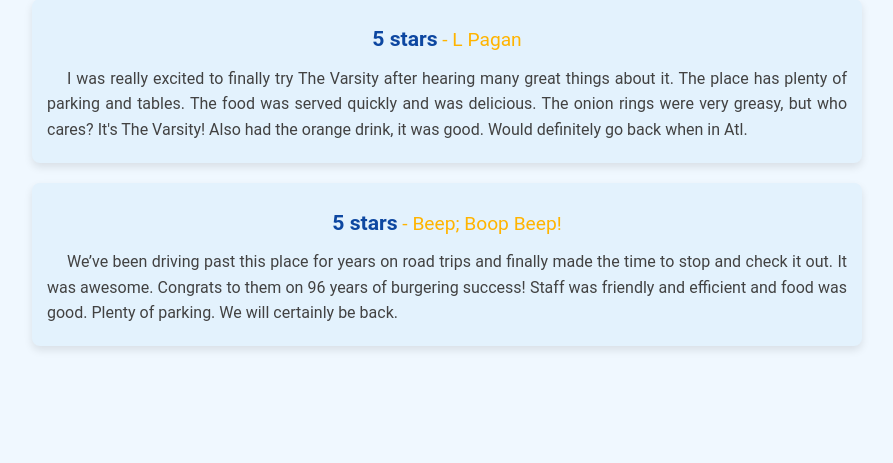
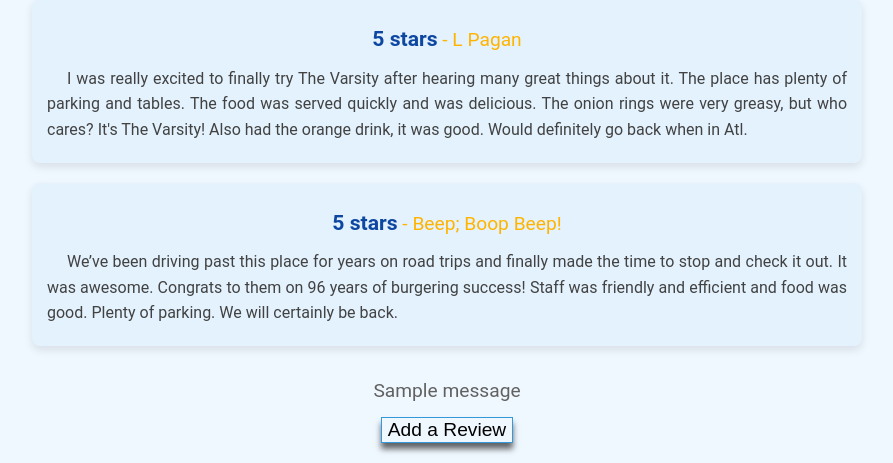
Before and after one commit to anyakhosla/Foodie, a Django app: page /foodie/115/ in a window 1280 px wide. Shown: the part 1275-1738 px from the top of the page, without its empty margins (193-1086 px from the left). Before the commit the page ends 1625 px from the top, so only its background shows below. Run offline with Django 5.2, Linux system fonts and the light colour scheme; data comes from the database, SQL or seed files in the repository; one stand-in notice (Sample message) is shown.

Commit message:
start of review functionality

```diff
--- a/foodie/templates/foodie/restaurant_detail.html
+++ b/foodie/templates/foodie/restaurant_detail.html
@@ -25,6 +25,18 @@
             color: black;
         } */
     </style>
+
+    <script>
+        function showReviewForm() {
+            let form = document.getElementById("add_review_form");
+            if (form.style.display === "none") {
+                form.style.display = "block";
+                form.scrollIntoView({ behavior: "smooth", block: "end" });
+            } else {
+                form.style.display = "none";
+            }
+        }
+    </script>
 </head>
 <body>
     <div class="navbar">
@@ -56,5 +68,34 @@
     {% empty %}
         <p>No reviews available</p>
     {% endfor %}
+
+    <div class="reviews-section">
+        {% if messages %}
+            <p>{{ messages|last }}</p>
+        {% endif %}
+
+        <button onclick="showReviewForm()">Add a Review</button>
+
+        <form action="{% url 'foodie:add_review' restaurant.id %}" method="post">
+            {% csrf_token %}
+            <div id="add_review_form" class="form-container" style="display: none;">
+                <br>
+
+                <label for="review">Write your review here:</label>
+                <br>
+                <textarea id="review" name="review" rows="4" cols="50" placeholder="Write your review here"></textarea>
+
+                <br><br>
+
+                <label for="rating">Restaurant Rating (Integer from 1 to 5):&nbsp;&nbsp;&nbsp;</label>
+                <input type="number" id="rating" name="rating" min="1" max="5">
+
+                <br><br>
+
+                <input type="submit" value="Submit Review">
+            </div>
+        </form>
+    </div>
+
 </body>
 </html>
--- a/foodie/urls.py
+++ b/foodie/urls.py
@@ -19,4 +19,5 @@ urlpatterns = [
     # ... other URL patterns ...
     path("map/", views.mapView, name = "mapView"),
     path('map/restaurant-data/', views.restaurant_data, name='restaurant_data'),
+    path('restaurant/<int:restaurant_id>/add_review/', views.add_review, name='add_review'),
 ]
--- a/foodie/views.py
+++ b/foodie/views.py
@@ -11,6 +11,7 @@ from django.contrib import messages
 from django.http import JsonResponse
 from .forms import CustomUserCreationForm
 from django.contrib.auth.views import LoginView
+from .forms import AddReviewForm
 
 class CustomLoginView(LoginView):
     template_name = 'login.html'
@@ -33,13 +34,6 @@ def mapView(request):
 #     return render(request, 'register.html', {'form': form})
 
 # myapp/views.py
-
-class CustomLoginView(LoginView):
-    template_name = 'login.html'
-
-
-def mapView(request):
-    return render(request, "foodie/mapView.html", {'GOOGLE_MAPS_API_KEY' : settings.GOOGLE_MAPS_API_KEY})
 
 
 def register(request):
@@ -119,3 +113,33 @@ def restaurant_detail(request, restaurant_id):
         'reviews': reviews,
     }
     return render(request, 'foodie/restaurant_detail.html', context)
+
+
+@login_required
+def add_review(request, restaurant_id):
+    restaurant = get_object_or_404(Restaurant, pk=restaurant_id)
+
+    if request.method == 'POST':
+        form = AddReviewForm(request.POST)
+        if form.is_valid():
+            review = form.cleaned_data['review']
+            rating = form.cleaned_data['rating']
+
+            restaurant.reviews.append({
+                'author_name': request.user.username,
+                'text': review,
+                'rating': rating
+            })
+
+            restaurant.save()
+            return redirect('foodie:restaurant_detail', restaurant_id=restaurant.id)
+        else:
+            messages.error(request, 'There is an error in your review.')
+
+
+    reviews = restaurant.reviews
+    context = {
+        'restaurant': restaurant,
+        'reviews': reviews,
+    }
+    return render(request, 'foodie/restaurant_detail.html', context)
--- a/mysite/static/restaurantPage.css
+++ b/mysite/static/restaurantPage.css
@@ -145,7 +145,39 @@ p strong {
 }
 
 .restaurant-image {
-    height: 100%; /* Adjust to fill the container height */
-    object-fit: cover; /* Ensures the image covers the container without distortion */
-    width: auto; /* Maintain aspect ratio */
+    height: 100%;
+    object-fit: cover;
+    width: auto;
 }
+
+textarea {
+    padding: 15px;
+    font-size: 16px;
+    font-family: Roboto, sans-serif;
+}
+
+.reviews-section {
+    display: flex;
+    flex-direction: column;
+    align-items: center;
+    justify-content: center;
+    align-content: center;
+    padding-bottom: 20px;
+}
+
+.form-container {
+    display: flex;
+    flex-direction: column;
+    align-items: center;
+    justify-content: center;
+    align-content: center;
+}
+
+body {
+    justify-content: center;
+    align-items: center;
+}
+
+label {
+    font-family: Roboto, sans-serif;
+}
```
Also changed, not shown: foodie/forms.py (+12 -0 lines).
